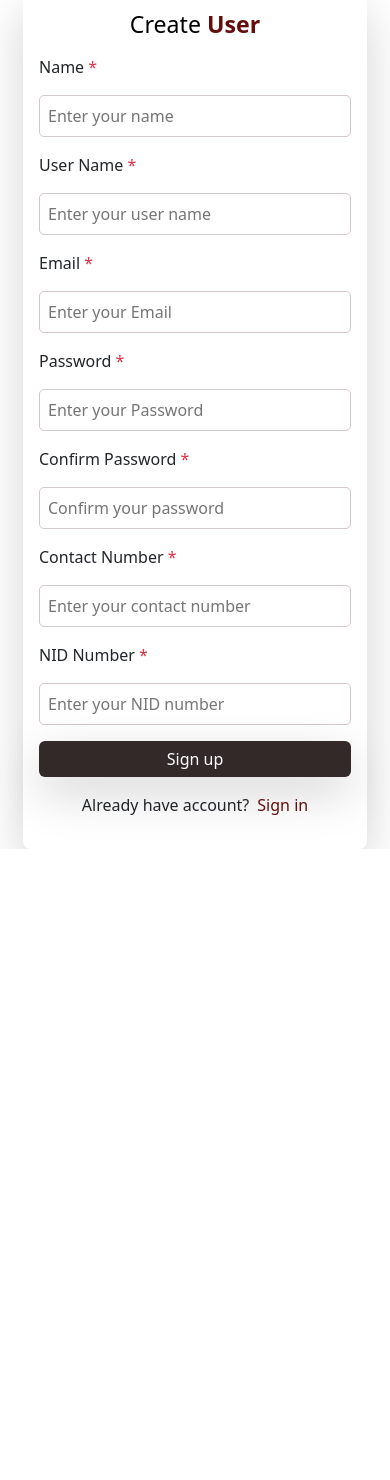
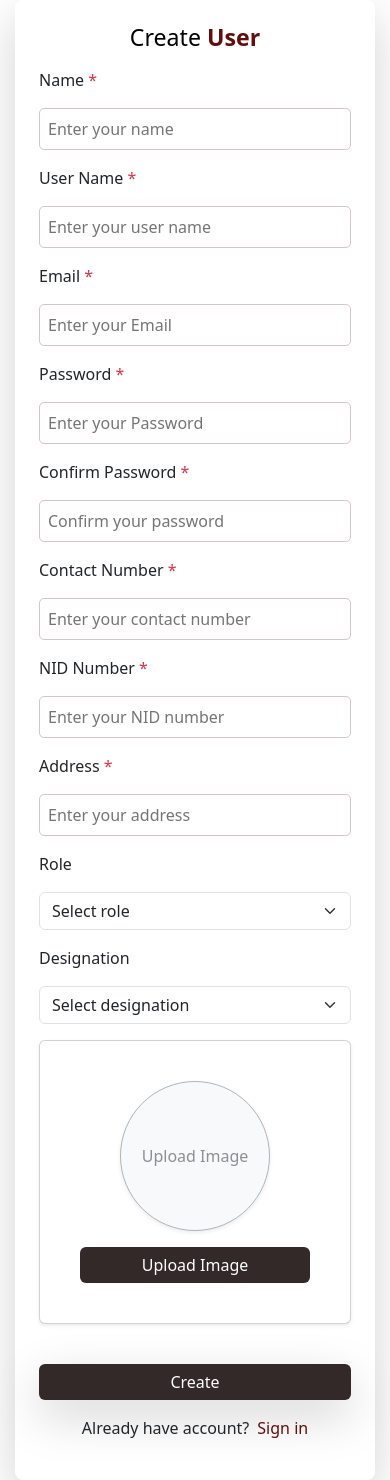
Before and after one commit to majbaulhoque/Hospital-Management-Systemstem, a React (Vite) app: page /create-user in a window 390 px wide. Before the commit the page ends 849 px from the top, so only its background shows below. Built offline with nearby package versions, Linux system fonts and the light colour scheme.

Commit message:
added image uploader

```diff
--- a/src/Component/CreateUser/CreateUserForm.jsx
+++ b/src/Component/CreateUser/CreateUserForm.jsx
@@ -1,15 +1,46 @@
-import "../../assets/styles/form/index.css"
+import { useState } from "react";
+import "../../assets/styles/form/index.css";
+import Form from "react-bootstrap/Form";
+import { Button, Card } from "react-bootstrap";
+
 const CreateUserForm = () => {
+  const [image, setImage] = useState(null);
+  const [previewUrl, setPreviewUrl] = useState(null);
+  console.log(image);
+  // console.log(previewUrl);
+
+  // handle image upload
+  const handleImageUpload = (event) => {
+    const file = event.target.files[0];
+    if (file) {
+      setImage(file);
+      const reader = new FileReader();
+      reader.onloadend = () => {
+        setPreviewUrl(reader.result);
+      };
+      reader.readAsDataURL(file);
+    }
+  };
+
+  const handleImageRemove = () => {
+    setImage(null);
+    setPreviewUrl(null);
+  };
 
   return (
-      <div style={{height:"100vh"}} className="d-flex container justify-content-center align-items-center">
-        <div  className=" p-3 shadow-lg rounded-3 ">
-            <h3 className="text-center mb-3 text-black">Create  <span className="custom-text-main fw-bold">User</span></h3>
+    <div className="d-flex  container justify-content-center align-items-center">
+      <div className=" p-4 shadow-lg rounded-3 ">
+        <h3 className="text-center mb-3 text-black">
+          Create <span className="custom-text-main fw-bold">User</span>
+        </h3>
         {/* form */}
-          <form   className="addUserForm    d-flex justify-content-center align-items-center">
-            <div className=" d-flex custom-form-width  justify-content-center  flex-column gap-3 ">
+        <form className="addUserForm    d-flex justify-content-center align-items-center">
+          <div className=" d-flex custom-big-form-width  flex-wrap justify-content-center  flex-column gap-3 ">
             {/* name */}
-              <label htmlFor="name">Name <span className="text-danger">*</span></label>
+            <div className="d-flex flex-column gap-3  ">
+              <label htmlFor="name">
+                Name <span className="text-danger">*</span>
+              </label>
               <input
                 type="text"
                 // custom css included
@@ -19,8 +50,12 @@ const CreateUserForm = () => {
                 autoComplete="off"
                 placeholder="Enter your name"
               />
+            </div>
             {/* user name */}
-                <label htmlFor="userName">User Name <span className="text-danger">*</span></label>
+            <div className="d-flex flex-column gap-3  ">
+              <label htmlFor="userName">
+                User Name <span className="text-danger">*</span>
+              </label>
               <input
                 type="text"
                 // custom css included
@@ -30,8 +65,12 @@ const CreateUserForm = () => {
                 autoComplete="off"
                 placeholder="Enter your user name"
               />
+            </div>
             {/* email */}
-               <label htmlFor="email">Email <span className="text-danger">*</span></label>
+            <div className="d-flex flex-column gap-3  ">
+              <label htmlFor="email">
+                Email <span className="text-danger">*</span>
+              </label>
               <input
                 type="email"
                 // custom css included
@@ -41,8 +80,12 @@ const CreateUserForm = () => {
                 autoComplete="off"
                 placeholder="Enter your Email"
               />
+            </div>
             {/* password */}
-              <label htmlFor="Password">Password <span className="text-danger">*</span></label>
+            <div className="d-flex flex-column gap-3  ">
+              <label htmlFor="Password">
+                Password <span className="text-danger">*</span>
+              </label>
 
               <input
                 type="password"
@@ -53,8 +96,12 @@ const CreateUserForm = () => {
                 autoComplete="off"
                 placeholder="Enter your Password"
               />
+            </div>
             {/* confirm password */}
-               <label htmlFor="confirmPassword">Confirm Password <span className="text-danger">*</span></label>
+            <div className="d-flex flex-column gap-3  ">
+              <label htmlFor="confirmPassword">
+                Confirm Password <span className="text-danger">*</span>
+              </label>
               <input
                 type="confirmPassword"
                 // custom css included
@@ -64,8 +111,12 @@ const CreateUserForm = () => {
                 autoComplete="off"
                 placeholder="Confirm your password"
               />
+            </div>
             {/* Contact no */}
-              <label htmlFor="contactNumber">Contact Number <span className="text-danger">*</span></label>
+            <div className="d-flex flex-column gap-3  ">
+              <label htmlFor="contactNumber">
+                Contact Number <span className="text-danger">*</span>
+              </label>
               <input
                 type="number"
                 // custom css included
@@ -75,8 +126,12 @@ const CreateUserForm = () => {
                 autoComplete="off"
                 placeholder="Enter your contact number"
               />
+            </div>
             {/* NID no */}
-              <label htmlFor="nidNumber">NID Number <span className="text-danger">*</span></label>
+            <div className="d-flex flex-column gap-3  ">
+              <label htmlFor="nidNumber">
+                NID Number <span className="text-danger">*</span>
+              </label>
               <input
                 type="number"
                 // custom css included
@@ -86,9 +141,108 @@ const CreateUserForm = () => {
                 autoComplete="off"
                 placeholder="Enter your NID number"
               />
+            </div>
+            {/* Address */}
+            <div className="d-flex flex-column gap-3  ">
+              <label htmlFor="address">
+                Address <span className="text-danger">*</span>
+              </label>
+              <input
+                type="text"
+                // custom css included
+                className="form-control-custom"
+                id="address"
+                name="address"
+                autoComplete="off"
+                placeholder="Enter your address"
+              />
+            </div>
+            {/* role */}
+            <div className="d-flex flex-column gap-3  ">
+              <label htmlFor="">Role</label>
+              <Form.Select aria-label="Default select example">
+                <option>Select role</option>
+                <option value="user">User</option>
+                <option value="admin">Admin</option>
+              </Form.Select>
+            </div>
+            {/* designation */}
+            <div className="d-flex flex-column gap-3  ">
+              <label htmlFor="">Designation</label>
+              <Form.Select aria-label="Default select example">
+                <option>Select designation</option>
+                <option value="doctor">Doctor</option>
+                <option value="nurse">Nurse</option>
+                <option value="receptionist">Receptionist</option>
+                <option value="cleaner">Cleaner</option>
+                <option value="computerOperator">Computer operator</option>
+                <option value="testOperator">Test operator</option>
+              </Form.Select>
+            </div>
+            {/* image upload */}
+            <Card className="p-4 mb-4 shadow-sm">
+              <Card.Body>
+                <Form.Group className="mb-3">
+                  <Form.Label
+                    htmlFor="imageUpload"
+                    className="d-block text-center"
+                  >
+                    {previewUrl ? (
+                      <img
+                        src={previewUrl}
+                        alt="Preview"
+                        className="img-fluid rounded-circle ms-auto me-auto shadow-sm"
+                        style={{
+                          width: "150px",
+                          height: "150px",
+                          objectFit: "cover",
+                        }}
+                      />
+                    ) : (
+                      <div
+                        className="image-placeholder ms-auto me-auto d-flex align-items-center justify-content-center bg-light  rounded-circle border border-dark-subtle shadow-sm"
+                        style={{ width: "150px", height: "150px" }}
+                      >
+                        <span className="text-muted text-body-tertiary">
+                          Upload Image
+                        </span>
+                      </div>
+                    )}
+                  </Form.Label>
+                  <Form.Control
+                    type="file"
+                    id="imageUpload"
+                    onChange={handleImageUpload}
+                    className="d-none"
+                  />
+                </Form.Group>
+                {image ? (
+                  <Button
+                    variant="danger"
+                    onClick={handleImageRemove}
+                    className="w-100"
+                  >
+                    Remove Image
+                  </Button>
+                ) : (
+                  <Button
+                    variant="primary"
+                    onClick={() =>
+                      document.getElementById("imageUpload").click()
+                    }
+                    className="w-100 custom-bg-main border-0"
+                  >
+                    Upload Image
+                  </Button>
+                )}
+              </Card.Body>
+            </Card>
             {/* submit button */}
-              <button type="submit" className="btn custom-bg-main shadow-lg border-0 btn-primary">
-               Sign up
+            <button
+              type="submit"
+              className="btn custom-bg-main shadow-lg border-0 btn-primary"
+            >
+              Create
             </button>
           </div>
         </form>
--- a/src/Component/Navbar/Navabar.jsx
+++ b/src/Component/Navbar/Navabar.jsx
@@ -1,11 +1,13 @@
 import { AiOutlineLogin } from "react-icons/ai";
 import { FaRegCircleUser } from "react-icons/fa6";
+import { useNavigate } from "react-router-dom";
 
 const Navbar = () => {
+    const navigate = useNavigate()
   return (
     <nav className="d-flex gap-3 bg-white position-sticky pt-3 pb-3 top-0  container justify-content-end align-items-center  text-end w-100">
       <div className="d-flex gap-3 align-items-center">
-        <button className="btn btn-primary custom-bg-main text-white border-0 ">
+        <button onClick={() => navigate('/login')} className="btn btn-primary custom-bg-main text-white border-0 ">
           <AiOutlineLogin className="me-1" />
           Login
         </button>
--- a/src/Component/Sidebar/Sidebar.jsx
+++ b/src/Component/Sidebar/Sidebar.jsx
@@ -55,13 +55,13 @@ const Sidebar = () => {
           {/* company */}
           <div>
             <h4 className="d-flex gap-2 mt-4 mb-4">
-              <FaRegHospital className="mt-1" /> Sms Diagnostic
+              <FaRegHospital className="mt-1" />  Diagnostic CP
             </h4>
           </div>
           <div className="d-flex flex-column  gap-4">
             {/* dashboard */}
             <div className="mt-1">
-            <Link to='/dashboard' className=" text-decoration-none text-white">
+            <Link to='/' className=" text-decoration-none text-white">
               <LuLayoutDashboard />
               <span className="ms-2 mt-2">Dashboard</span>
             </Link>
--- a/src/Layout/MainLayout.jsx
+++ b/src/Layout/MainLayout.jsx
@@ -5,11 +5,11 @@ import "../assets/styles/sidebar/index.css"
 
 const MainLayout = () => {
   return (
-    <div className="d-lg-flex w-100">
+    <div className="d-lg-flex gap-5 w-100">
       <div className="custom-sidebar-width">
         <Sidebar />
       </div>
-      <div className=" w-100">
+      <div className="p-4 w-100">
         <Navbar/>
         <Outlet />
       </div>
--- a/src/Routes/Routes.jsx
+++ b/src/Routes/Routes.jsx
@@ -11,7 +11,7 @@ const Routes = createBrowserRouter ([
         element: <MainLayout />,
         children: [
             {
-                path: 'dashboard',
+                path: '/',
                 element: <Dashboard/>,
             },
         ]
--- a/src/assets/styles/form/index.css
+++ b/src/assets/styles/form/index.css
@@ -1,5 +1,8 @@
 .custom-form-width {
     width: 400px;
+  }
+  .custom-big-form-width{
+    width: 600px;
   }
   .form-control-custom:focus {
     outline: none;
@@ -16,4 +19,7 @@
     .custom-form-width {
       width: 80vw;
     }
+    .custom-big-form-width{
+      width: 80vw;
+    }
   }
```
Lines whose indentation alone changed are shown as unchanged.
